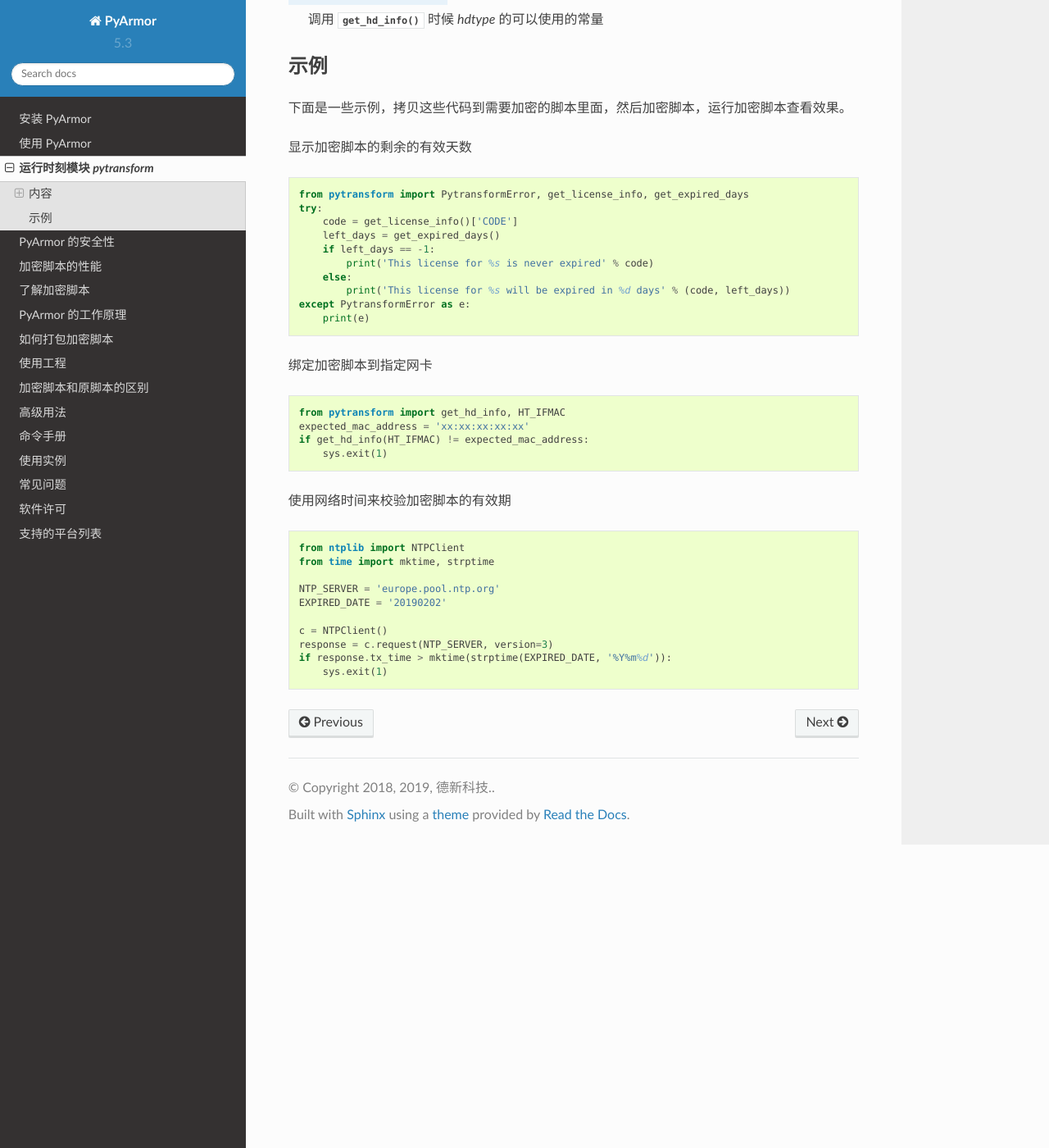
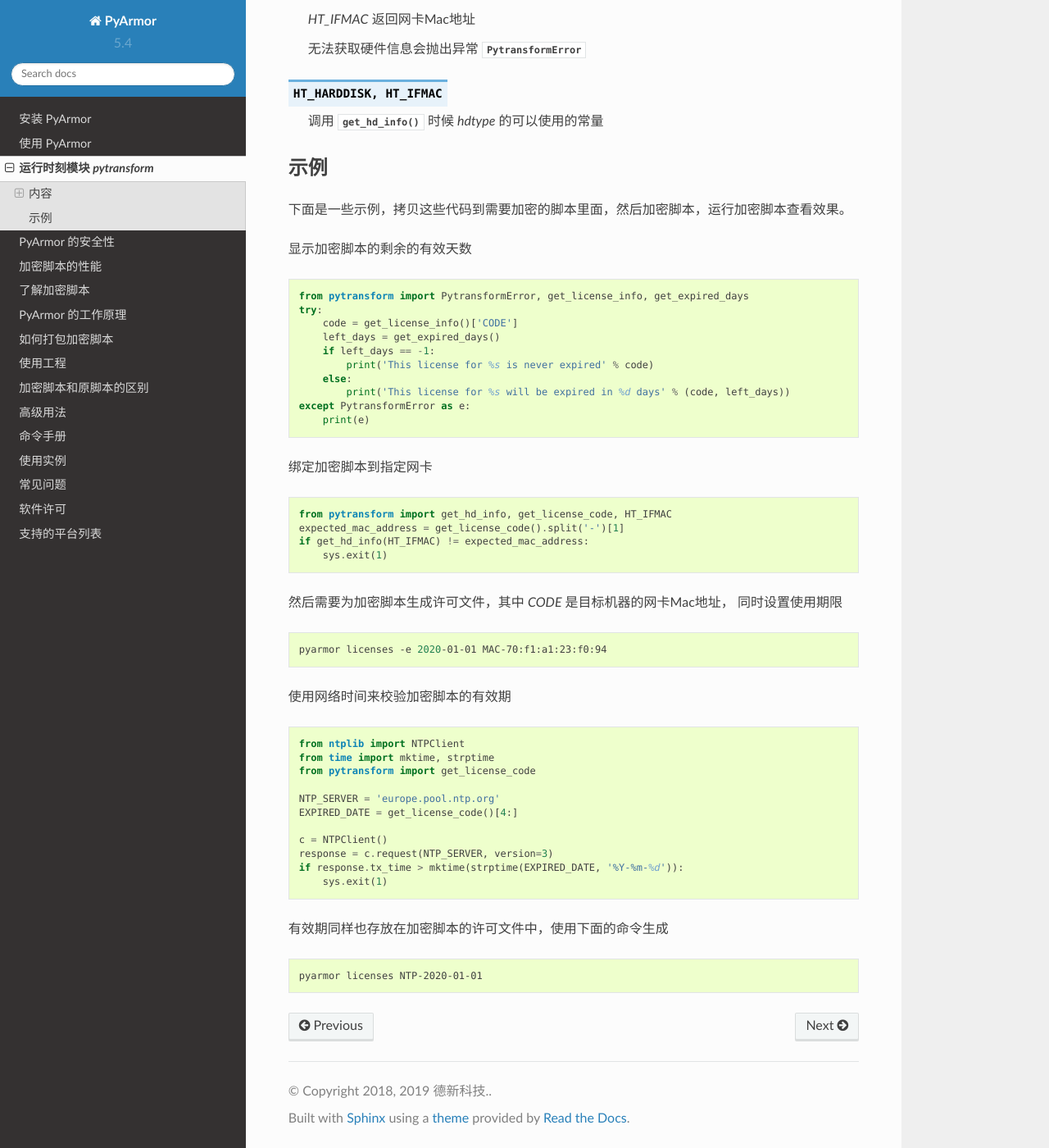
Before and after one commit to dashingsoft/pyarmor-docs-zh, a Sphinx documentation site: the page built from docs/pytransform.rst, in a window 1280 px wide and 1400 px high, scrolled down 1163 px. Shown: the whole window at 82% size. Built offline with Sphinx 7.4.7 and the Read the Docs theme 2.0.0, drawn with Linux system fonts in a browser that asks for light colours; some of the changed text lies outside the part shown.

Commit message:
Refine extend license type

```diff
--- a/docs/conf.py
+++ b/docs/conf.py
@@ -49,7 +49,7 @@ master_doc = 'index'
 
 # General information about the project.
 project = 'PyArmor'
-copyright = '2018, 2019, 德新科技.'
+copyright = '2018, 2019 德新科技.'
 author = '赵俊德'
 
 # The version info for the project you're documenting, acts as replacement for
@@ -57,9 +57,9 @@ author = '赵俊德'
 # built documents.
 #
 # The short X.Y version.
-version = '5.3'
+version = '5.4'
 # The full version, including alpha/beta/rc tags.
-release = '5.3.0'
+release = '5.4.3'
 
 # The language for content autogenerated by Sphinx. Refer to documentation
 # for a list of supported languages.
--- a/docs/pytransform.rst
+++ b/docs/pytransform.rst
@@ -40,6 +40,12 @@ Python 脚本里来做。在这个时候，模块 :mod:`pytransform` 会提供
 
    如果已经过期，会抛出异常 :exc:`PytransformError`
 
+.. function:: get_license_code()
+
+   返回字符串，该字符串是生成许可文件时指定的参数。
+
+   如果认证文件非法或者无效，抛出异常 :exc:`PytransformError`
+
 .. function:: get_hd_info(hdtype, size=256)
 
    得到当前机器的硬件信息，通过 *hdtype* 传入需要获取的硬件类型，可用的
@@ -79,10 +85,17 @@ Python 脚本里来做。在这个时候，模块 :mod:`pytransform` 会提供
 
 .. code-block:: python
 
-   from pytransform import get_hd_info, HT_IFMAC
-   expected_mac_address = 'xx:xx:xx:xx:xx'
+   from pytransform import get_hd_info, get_license_code, HT_IFMAC
+   expected_mac_address = get_license_code().split('-')[1]
    if get_hd_info(HT_IFMAC) != expected_mac_address:
        sys.exit(1)
+
+然后需要为加密脚本生成许可文件，其中 `CODE` 是目标机器的网卡Mac地址，
+同时设置使用期限
+
+.. code-block:: shell
+
+   pyarmor licenses -e 2020-01-01 MAC-70:f1:a1:23:f0:94
 
 使用网络时间来校验加密脚本的有效期
 
@@ -90,11 +103,18 @@ Python 脚本里来做。在这个时候，模块 :mod:`pytransform` 会提供
 
     from ntplib import NTPClient
     from time import mktime, strptime
+    from pytransform import get_license_code
 
     NTP_SERVER = 'europe.pool.ntp.org'
-    EXPIRED_DATE = '20190202'
+    EXPIRED_DATE = get_license_code()[4:]
 
     c = NTPClient()
     response = c.request(NTP_SERVER, version=3)
-    if response.tx_time > mktime(strptime(EXPIRED_DATE, '%Y%m%d')):
+    if response.tx_time > mktime(strptime(EXPIRED_DATE, '%Y-%m-%d')):
         sys.exit(1)
+
+有效期同样也存放在加密脚本的许可文件中，使用下面的命令生成
+
+.. code-block:: shell
+
+   pyarmor licenses NTP-2020-01-01
```
Also changed, not shown: docs/advanced.rst (+12 -11 lines), docs/usage.rst (+1 -9 lines).
